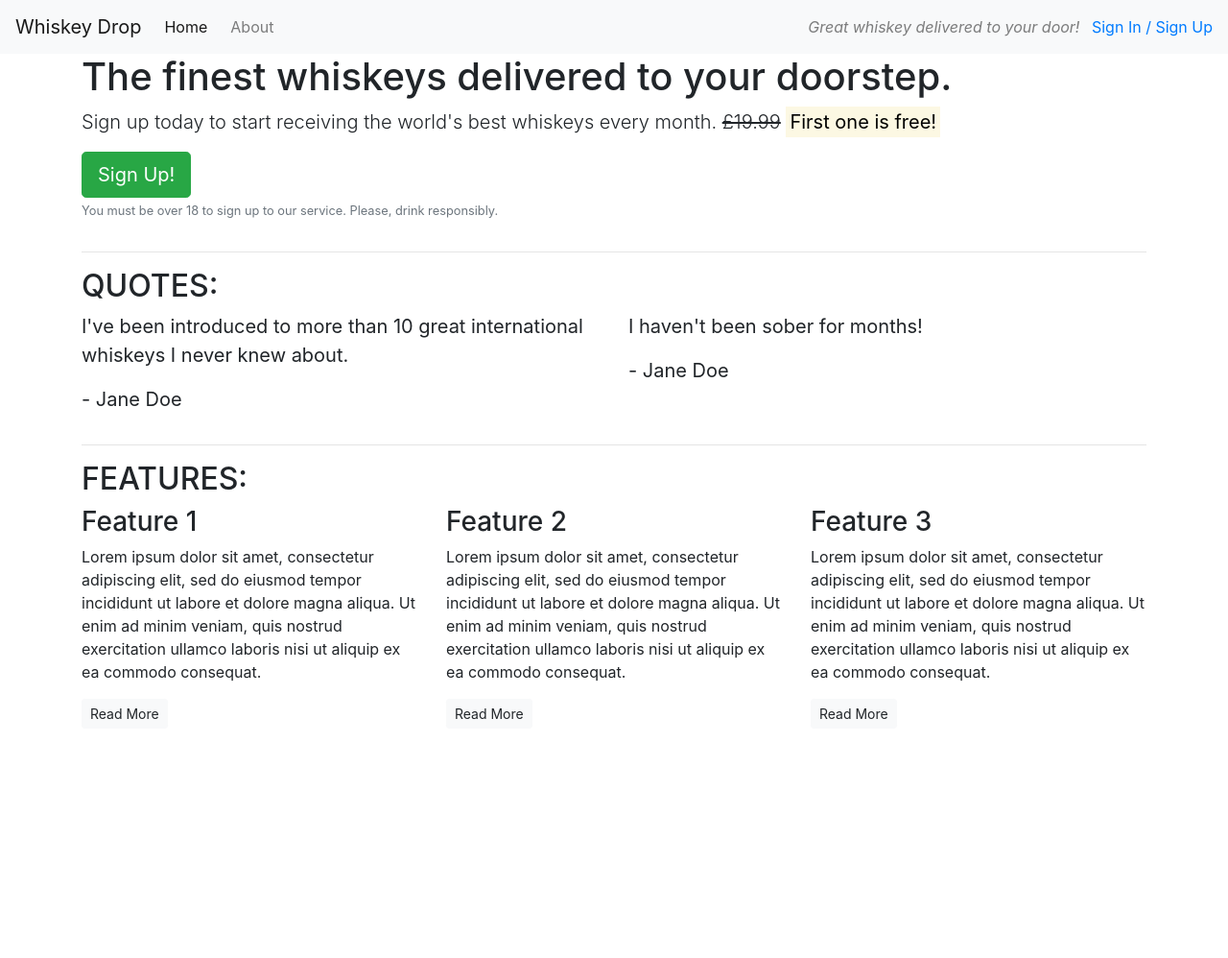
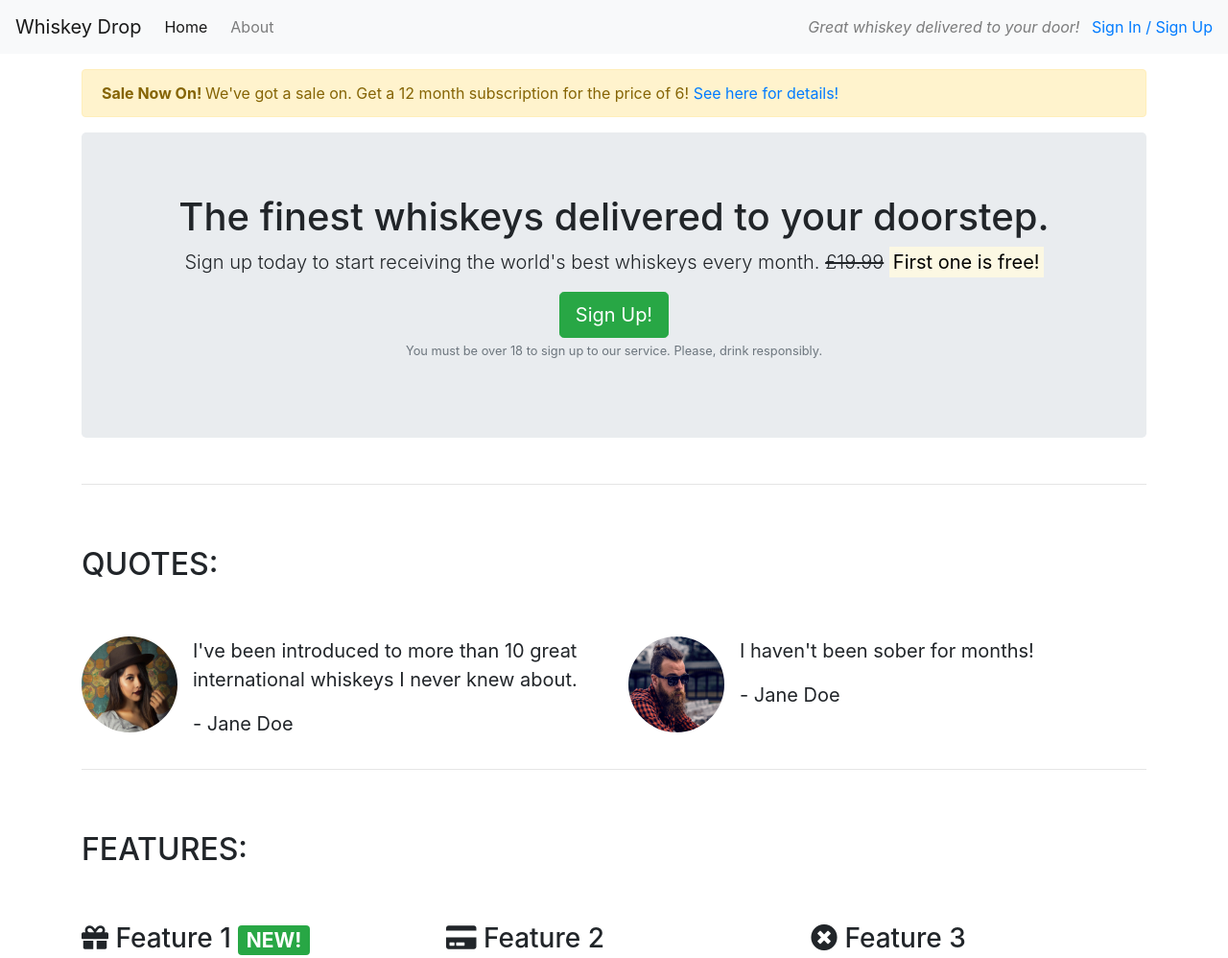
Before and after one commit to jboyle1/Whiskey-Drop, a plain HTML site: page index.html in a window 1280 px wide. Shown: the top 998 px of the page at 96% size. Before the commit the page ends 800 px from the top, so only its background shows below. Drawn offline with nearby package versions, Linux system fonts and the light colour scheme.

Commit message:
Added quote images, feature icons and alert message

```diff
--- a/index.html
+++ b/index.html
@@ -7,6 +7,7 @@
     <title>Whiskey Drop | Taste a new whiskey every month</title>
     <meta name="viewport" content="width=device-width, initial-scale=1.0">
     <link rel="stylesheet" href="https://maxcdn.bootstrapcdn.com/bootstrap/4.1.3/css/bootstrap.min.css">
+    <link rel="stylesheet" href="https://use.fontawesome.com/releases/v5.8.1/css/all.css" integrity="sha384-50oBUHEmvpQ+1lW4y57PTFmhCaXp0ML5d60M1M7uH2+nqUivzIebhndOJK28anvf" crossorigin="anonymous">
 
 </head>
 
@@ -25,14 +26,24 @@
         </div>
     </nav>
     <!-- /.nav Bar -->
-    <article class="container">
+    <article class="container mt-3">
+        <div class="row d-none d-sm-block">
+            <div class="col-12">
+                <div class="alert alert-warning">
+                    <strong>Sale Now On! </strong>We've got a sale on. Get a 12 month subscription for the price of 6!
+                    <a href="#">See here for details!</a>
+                </div>
+            </div>
+        </div>
         <!-- Callout -->
         <div class="row">
             <div class="col-12">
-                <section class="callout">
+                <section class="callout jumbotron text-center">
                     <h1>The finest whiskeys delivered to your doorstep.</h1>
                     <p class="lead">Sign up today to start receiving the world's best whiskeys every month.
-                        <s>£19.99</s> <strong><mark> First one is free!</mark></strong></p>
+                        <s class="d-none d-sm-inline">£19.99</s>
+                        <span class="d-inline d-sm-none"></span>
+                        <strong><mark> First one is free!</mark></strong></p>
                     <button class="btn btn-success btn-lg">Sign Up!</button>
                     <p class="text-muted"><small>You must be over 18 to sign up to our service. Please, drink responsibly.</small></p>
                 </section>
@@ -44,22 +55,38 @@
         <!-- Quotes -->
         <section class="quotes">
             <div class="row">
-                <div class="col-12">
+                <div class="col-12 my-5">
                     <h2 class="text-uppercase">Quotes:</h2>
                 </div>
             </div>
             <div class="row">
                 <div class="col-12 col-md-6">
+                    <div class="media">
+                        <div class="d-none d-sm-block">
+                            <img src="images/girl-image.png" class="rounded-circle mr-3" height="100" width="100">
+                        </div>
+                        <div class="media-body">
                             <blockquote class="blockquote">
                                 <p>I've been introduced to more than 10 great international whiskeys I never knew about.</p>
                                 <p>- Jane Doe</p>
                             </blockquote>
                         </div>
+                    </div>
+                </div>
                 <div class="col-12 col-md-6">
+                    <div class="media">
+                        <div class="d-none d-sm-block">
+                            <img src="images/guy-image.png" class="rounded-circle mr-3" height="100" width="100">
+                        </div>
+                        <div class="media-body">
+                            <div class="media">
                                 <blockquote class="blockquote">
                                     <p>I haven't been sober for months!</p>
                                     <p>- Jane Doe</p>
                                 </blockquote>
+                            </div>
+                        </div>
+                    </div>
                 </div>
             </div>
             </div>
@@ -70,28 +97,28 @@
         <!-- Features -->
         <section class="features">
             <div class="row">
-                <div class="col-12">
+                <div class="col-12 my-5">
                     <h2 class="text-uppercase">Features:</h2>
                 </div>
             </div>
             <div class="row">
                 <div class="col-12 col-md-6 col-lg-4">
                     <div class="feature">
-                        <h3>Feature 1</h3>
+                        <h3><i class="fas fa-gift d-none d-sm-inline"></i> Feature 1 <span class="badge badge-success">NEW!</span></h3>
                         <p>Lorem ipsum dolor sit amet, consectetur adipiscing elit, sed do eiusmod tempor incididunt ut labore et dolore magna aliqua. Ut enim ad minim veniam, quis nostrud exercitation ullamco laboris nisi ut aliquip ex ea commodo consequat.</p>
                         <p><a class="btn btn-sm btn-light" href="#">Read More</a></p>
                     </div>
                 </div>
                 <div class="col-12 col-md-6 col-lg-4">
                     <div class="feature">
-                        <h3>Feature 2</h3>
+                        <h3><i class="fas fa-credit-card d-none d-sm-inline"></i> Feature 2</h3>
                         <p>Lorem ipsum dolor sit amet, consectetur adipiscing elit, sed do eiusmod tempor incididunt ut labore et dolore magna aliqua. Ut enim ad minim veniam, quis nostrud exercitation ullamco laboris nisi ut aliquip ex ea commodo consequat.</p>
                         <p><a class="btn btn-sm btn-light" href="#">Read More</a></p>
                     </div>
                 </div>
                 <div class="col-12 d-md-none d-lg-block col-lg-4">
                     <div class="feature">
-                        <h3>Feature 3</h3>
+                        <h3><i class="fas fa-times-circle d-none d-sm-inline"></i> Feature 3</h3>
                         <p>Lorem ipsum dolor sit amet, consectetur adipiscing elit, sed do eiusmod tempor incididunt ut labore et dolore magna aliqua. Ut enim ad minim veniam, quis nostrud exercitation ullamco laboris nisi ut aliquip ex ea commodo consequat.</p>
                         <p><a class="btn btn-sm btn-light" href="#">Read More</a></p>
                     </div>
```
Also changed, not shown: images/girl-image.png (added), images/guy-image.png (added). Lines whose indentation alone changed are shown as unchanged.
